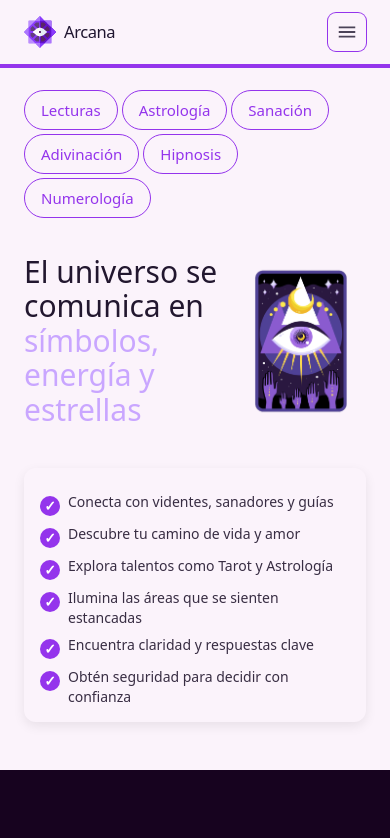
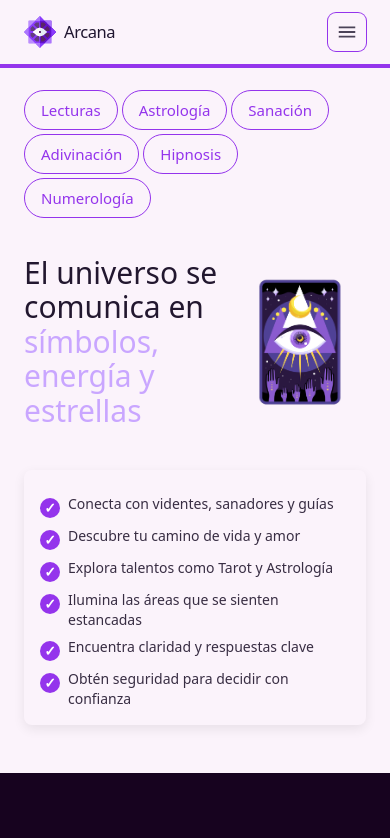
Before and after one commit to arcana302-art/arcana-v2, a Next.js app: page / in a window 390 px wide. Shown: the top 838 px of the page. Built offline with nearby package versions, Linux system fonts and the light colour scheme.

Commit message:
Update Hero.tsx

```diff
--- a/app/components/Hero.tsx
+++ b/app/components/Hero.tsx
@@ -74,7 +74,7 @@ export default function Hero() {
             </h1>
 
             {/* MOBILE: Título + Carta lado a lado */}
-            <div className="hero-mobile-row sm:hidden flex w-full gap-4 mt-4 items-center">
+            <div className="hero-mobile-row sm:hidden flex w-full gap-3 mt-4 items-center">
               <h1 className="mobile-text w-3/5 text-[#22172f] text-[30px] leading-[1.15] font-normal">
                 El universo se comunica en <br />
                 <span className="text-[#c9a6ff]">símbolos, energía y estrellas</span>
@@ -86,13 +86,13 @@ export default function Hero() {
                   width={560}
                   height={790}
                   priority
-                  className="h-auto w-full scale-[0.78]" // tamaño Mobile ajustado
+                  className="h-auto w-full scale-[0.68]" // tamaño ajustado Mobile
                 />
               </div>
             </div>
 
             {/* BULLETS */}
-            <div className="mt-4 bullets-grid shadow-bullets p-4 rounded-lg bg-transparent">
+            <div className="mt-4 bullets-grid p-4 shadow-bullets rounded-lg bg-transparent">
               {bullets.map((item, idx) => (
                 <div key={idx} className="flex items-start gap-2 mt-2">
                   <span className="flex-shrink-0 mt-1 h-5 w-5 flex items-center justify-center rounded-full bg-[#9434ec] text-white text-sm font-bold">
@@ -186,23 +186,17 @@ export default function Hero() {
             overflow: hidden;
             text-overflow: ellipsis;
           }
-
-          .hero-mobile-row {
-            margin-bottom: 16px;
-          }
-
           .bullets-grid {
             grid-template-columns: 1fr;
             gap-y: 12px;
             margin-top: 16px;
-            padding: 16px;
-            border-radius: 12px;
-            box-shadow: 0 4px 12px rgba(0, 0, 0, 0.08);
-            background-color: rgba(255, 255, 255, 0.0);
           }
           .bullet-text {
             font-size: 14px;
             line-height: 1.4;
+          }
+          .hero-mobile-row {
+            margin-bottom: 16px; /* espacio entre fila y bullets */
           }
         }
 
```
